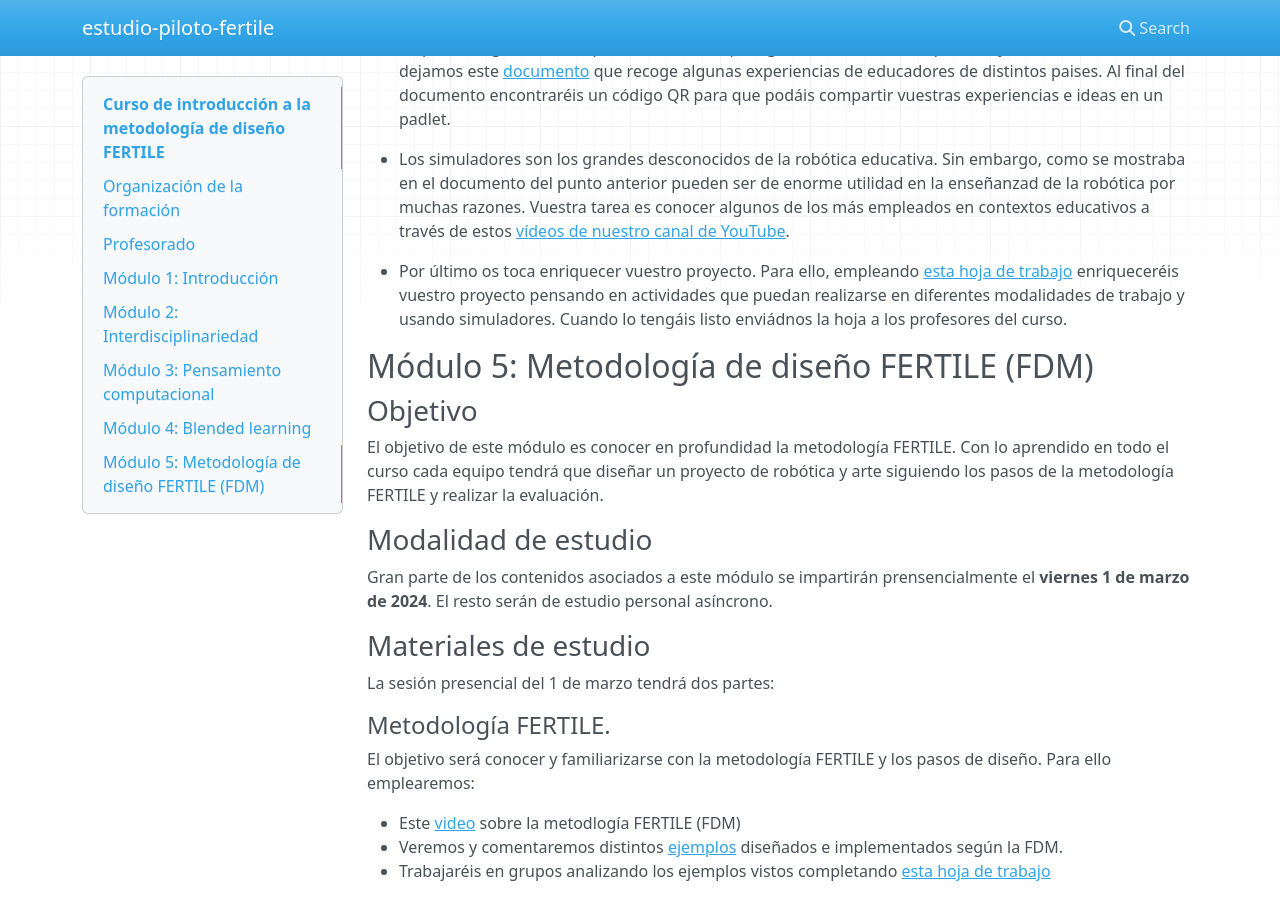
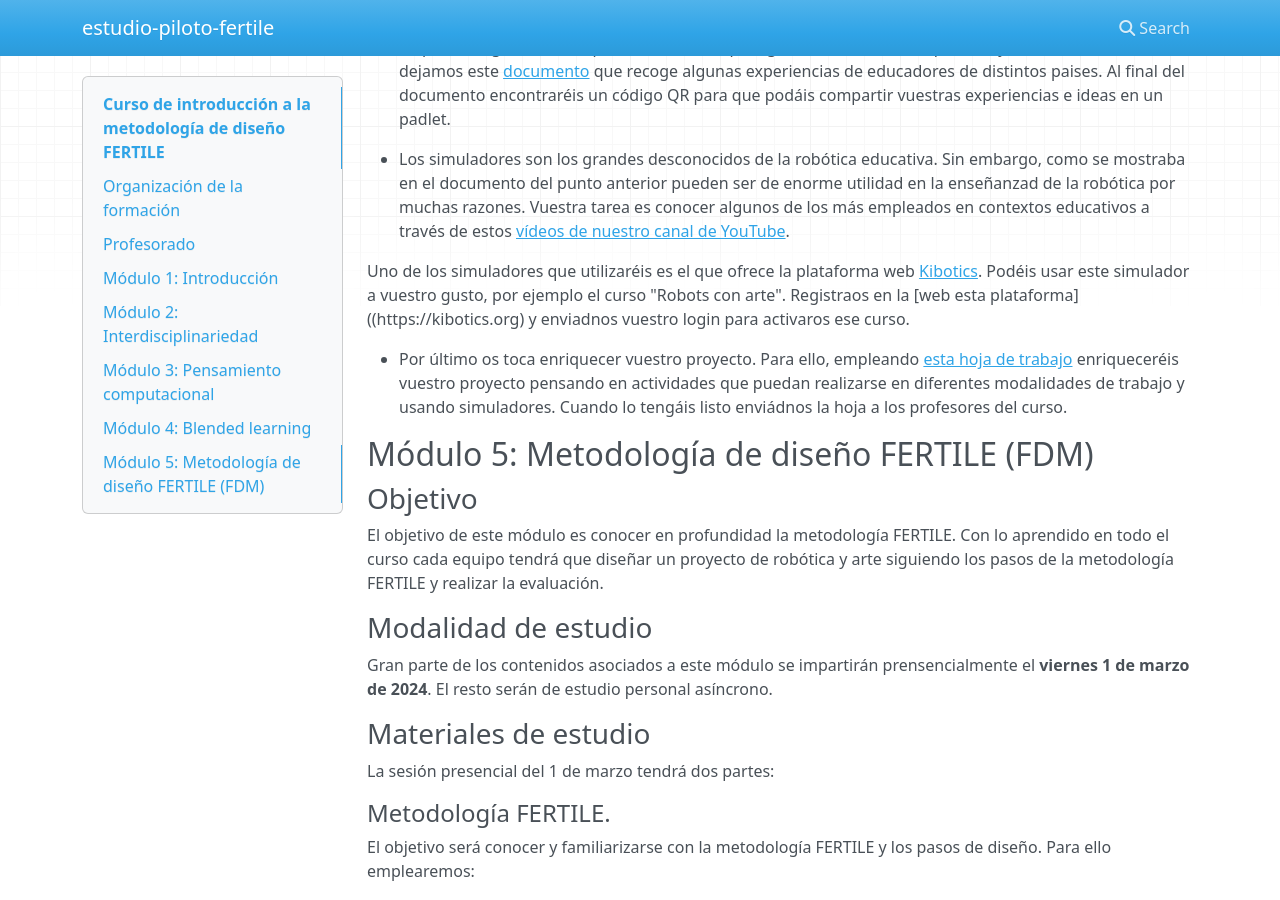
Before and after one commit to RoboticsLabURJC/estudio-piloto-fertile, an MkDocs documentation site: the page built from docs/index.md, in a window 1280 px wide and 900 px high, scrolled down 4674 px. Built offline with MkDocs 1.6.1, drawn with Linux system fonts in a browser that asks for light colours; nearby versions of some CDN libraries.

Commit message:
Materiales para sesión en línea con Kibotics

```diff
--- a/docs/index.md
+++ b/docs/index.md
@@ -188,6 +188,8 @@ Este módulo tendrá dos tipos de actividades:
 
 + Los simuladores son los grandes desconocidos de la robótica educativa. Sin embargo, como se mostraba en el documento del punto anterior pueden ser de enorme utilidad en la enseñanzad de la robótica por muchas razones. Vuestra tarea es conocer algunos de los más empleados en contextos educativos a través de estos [vídeos de nuestro canal de YouTube](https://www.youtube.com/watch?v=A1tai5BTSWA&list=PL1xHqPEGzU_J2p90SfhGPW-Q5LU2Dzy2S).
 
+Uno de los simuladores que utilizaréis es el que ofrece la plataforma web [Kibotics](materiales/kibotics-2024.pdf). Podéis usar este simulador a vuestro gusto, por ejemplo  el curso "Robots con arte". Registraos en la [web esta plataforma]((https://kibotics.org) y enviadnos vuestro login para activaros ese curso.
+
 + Por último os toca enriquecer vuestro proyecto. Para ello, empleando [esta hoja de trabajo](materiales/Blended_02.pdf) enriqueceréis vuestro proyecto pensando en actividades que puedan realizarse en diferentes modalidades de trabajo y usando simuladores. Cuando lo tengáis listo enviádnos la hoja a los profesores del curso.
 
 ## Módulo 5: Metodología de diseño FERTILE (FDM)
```
Also changed, not shown: 1 other file.
